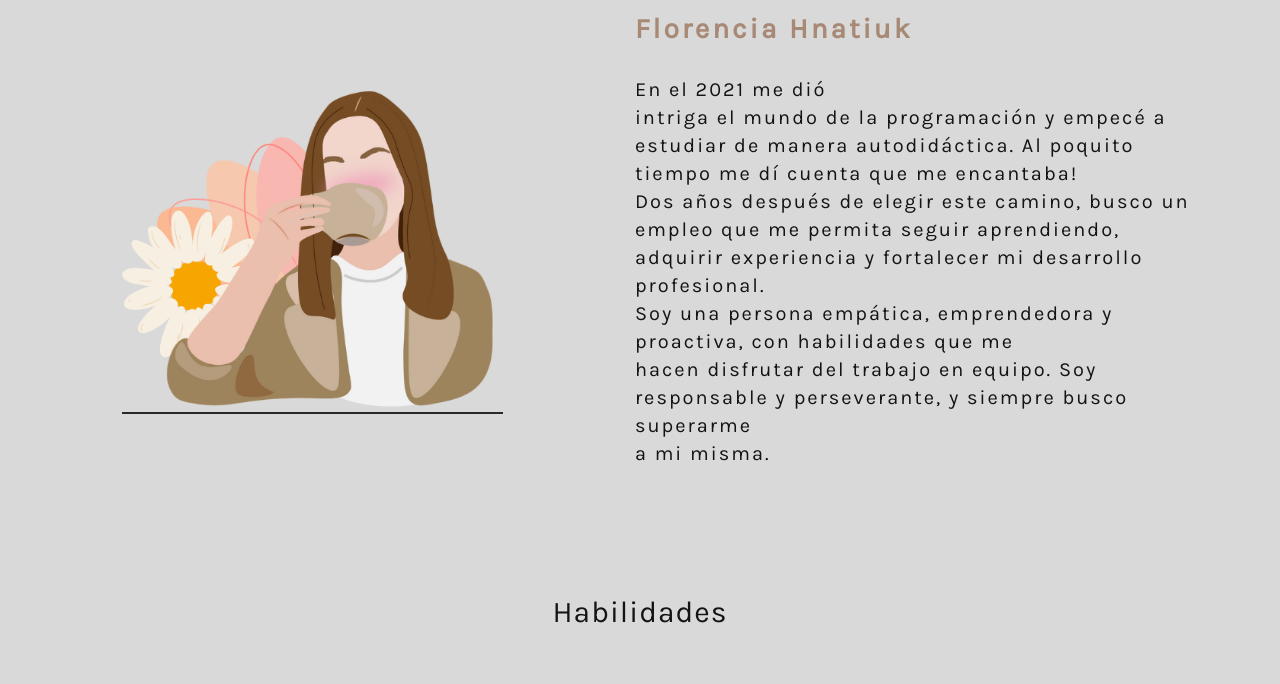
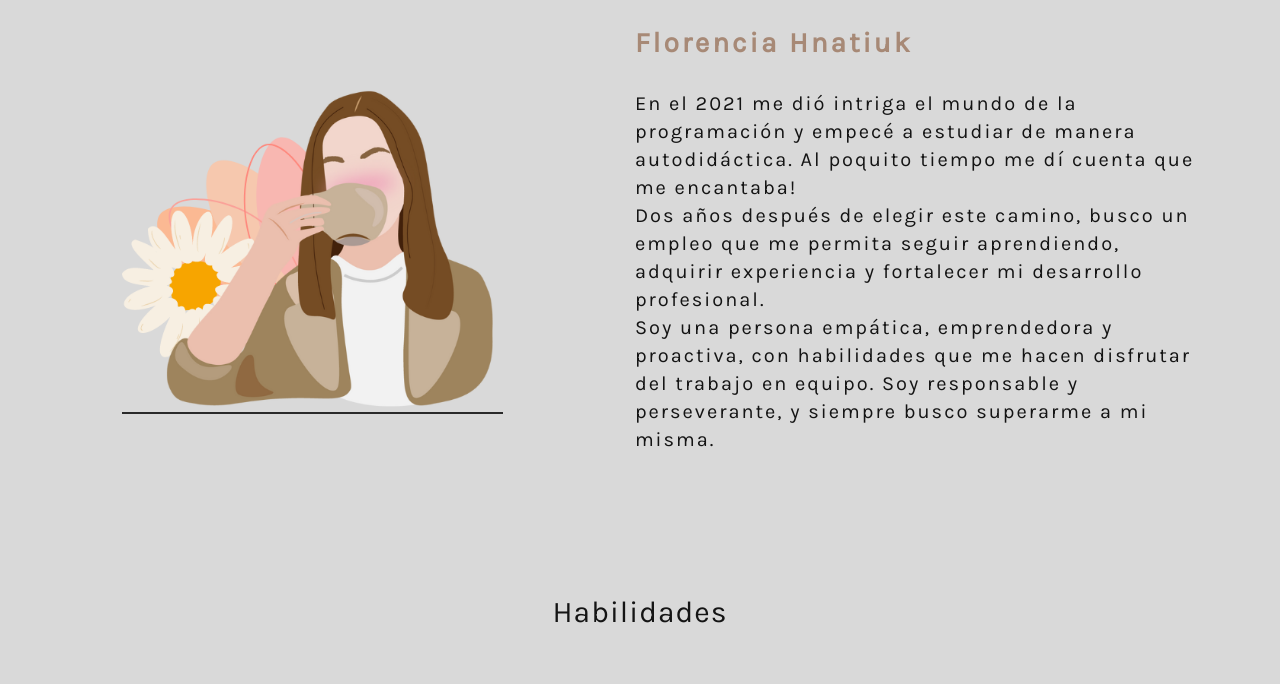
Before and after one commit to FlorcitaHnatiuk/portfolio, a plain HTML site: page index.html in a window 1280 px wide. Shown: the part 919-1603 px from the top of the page. Drawn offline with nearby package versions, Linux system fonts and the light colour scheme.

Commit message:
arreglos texto principal

```diff
--- a/assets/stylesheet/index.css
+++ b/assets/stylesheet/index.css
@@ -397,8 +397,6 @@ span+span {
     font-family: 'Karla', sans-serif;
     font-size: 1.5rem;
     letter-spacing: .1rem;
-    white-space: pre-line;
-    text-align: justify;
     line-height: 2.2rem;
 }
 
```
